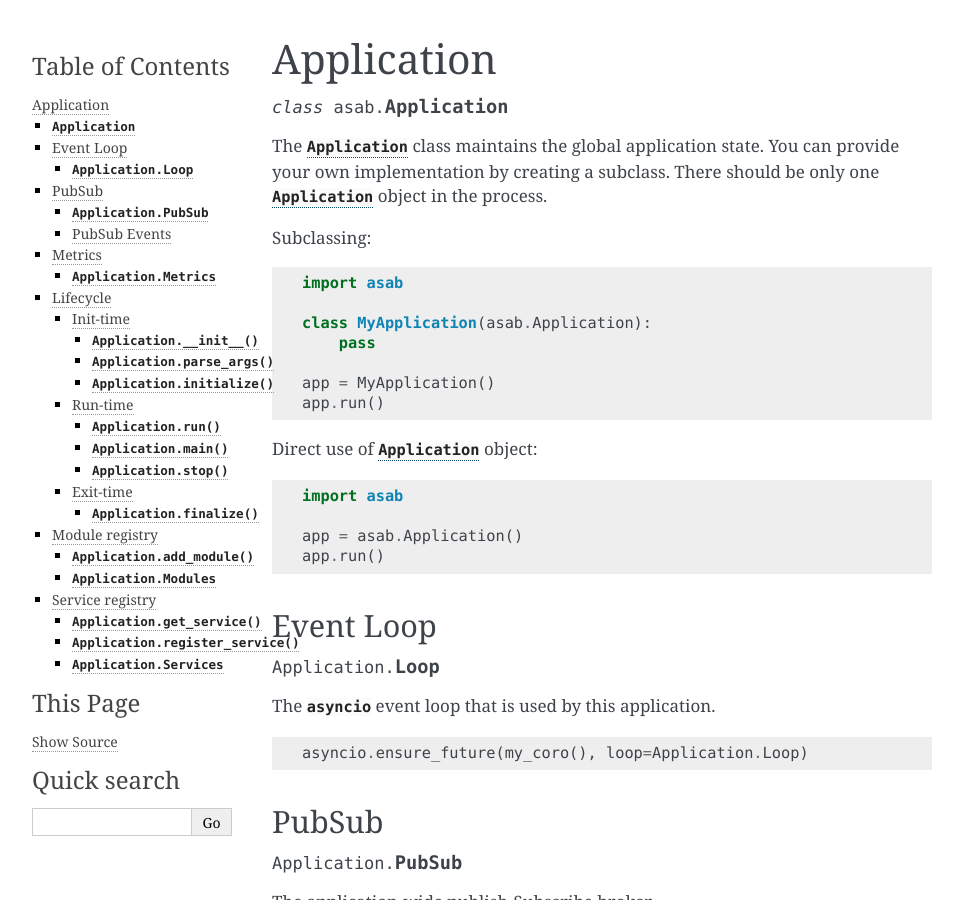
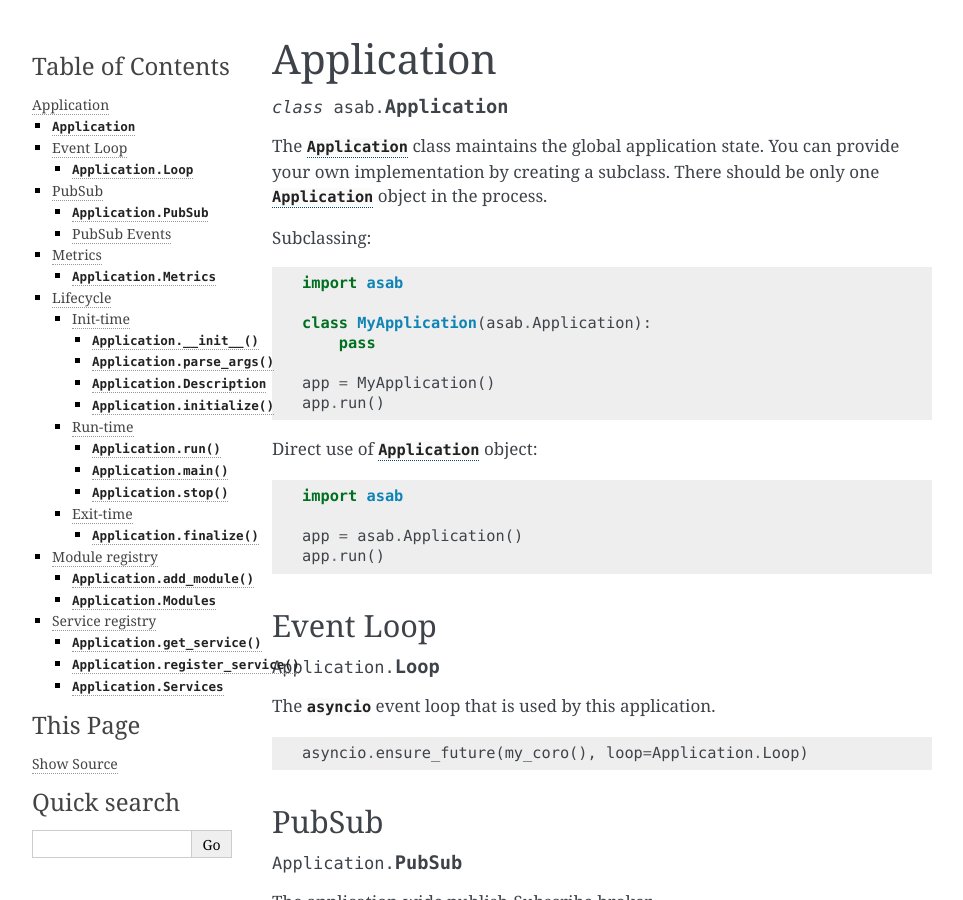
Before and after one commit to TeskaLabs/asab, a Sphinx documentation site: the page built from doc/asab/application.rst, in a window 1280 px wide and 900 px high. Shown: the whole window, without its empty margins (148-1111 px from the left). Built offline with Sphinx 7.4.7, drawn with Linux system fonts in a browser that asks for light colours; the version number could not be read and is left out; some of the changed text lies outside the part shown.

Commit message:
Add one more element to a documentation.

```diff
--- a/doc/asab/application.rst
+++ b/doc/asab/application.rst
@@ -30,6 +30,7 @@
 
 	app = asab.Application()
 	app.run()
+
 
 
 Event Loop
@@ -117,6 +118,10 @@
 
 TODO: This..
 
+
+.. py:data:: Application.Description
+
+TODO: This..
 
 
 .. py:method:: Application.initialize()
```
